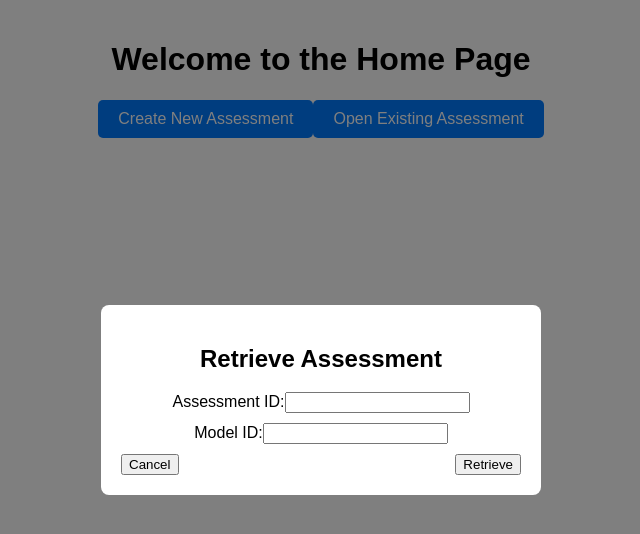
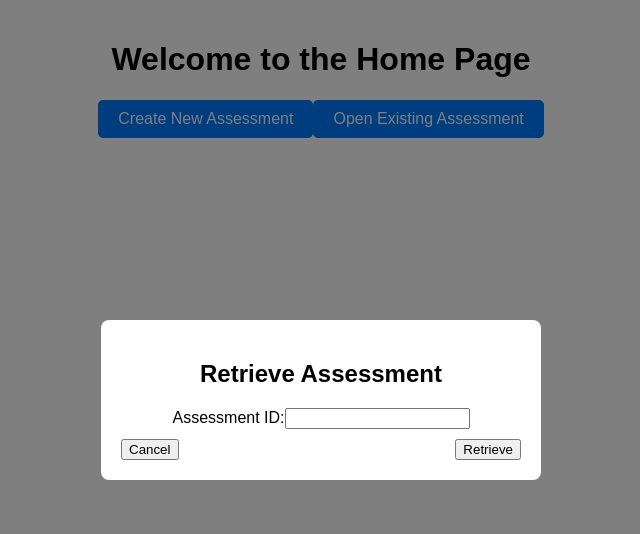
Before and after one commit to aravindmeyappan/risk-rank-tool, a React (Create React App) app: page / in a window 1280 px wide. Both pictures are taken after a click on the button "Open Existing Assessment". Shown: the top 534 px of the page, without its empty margins (319-959 px from the left). Built offline with nearby package versions, Linux system fonts and the light colour scheme; no server answers.

Commit message:
Basic retrieval
retrieval of the existing assessments from the backend server's in memory database is done. but the data is displayed only on the console

```diff
--- a/src/components/RetrieveModal.js
+++ b/src/components/RetrieveModal.js
@@ -4,18 +4,20 @@ import './RetrieveModal.css';
 
 const RetrieveModal = ({ show, onClose, onRetrieve }) => {
   const [assessmentID, setAssessmentID] = useState('');
-  const [modelID, setModelID] = useState('');
 
   const handleRetrieve = async () => {
-    if (assessmentID && modelID) {
+    if (assessmentID) {
       try {
-        const response = await axios.post('http://localhost:5000/retrieve', { assessmentID, modelID });
+        const response = await axios.get(`http://localhost:5000/retrieve`, { params: { assessmentID } });
         onRetrieve(response.data);
+        console.log('Assessment ID:', assessmentID)
+        console.log('Retrieved data:', response.data);
       } catch (error) {
         console.error('Error retrieving data:', error);
+        alert('Assessment not found.');
       }
     } else {
-      alert('Please enter both Assessment ID and Model ID.');
+      alert('Please enter Assessment ID.');
     }
   };
 
@@ -36,14 +38,6 @@ const RetrieveModal = ({ show, onClose, onRetrieve }) => {
               onChange={(e) => setAssessmentID(e.target.value)}
             />
           </label>
-          <label>
-            Model ID:
-            <input
-              type="text"
-              value={modelID}
-              onChange={(e) => setModelID(e.target.value)}
-            />
-          </label>
         </div>
         <div className="modal-footer">
           <button onClick={onClose}>Cancel</button>
--- a/src/pages/HomePage.js
+++ b/src/pages/HomePage.js
@@ -30,26 +30,8 @@ const HomePage = () => {
     navigate('/assessment', { state: { assessmentID } });
   };
 
-  const handleRetrieve = async (assessmentID, modelID) => {
-    try {
-      const response = await fetch('http://localhost:3001/api/retrieve', {
-        method: 'POST',
-        headers: {
-          'Content-Type': 'application/json',
-        },
-        body: JSON.stringify({ assessmentID, modelID }),
-      });
-
-      if (response.ok) {
-        const data = await response.json();
-        navigate('/assessment', { state: { assessmentID, data } });
-      } else {
-        alert('Assessment not found.');
-      }
-    } catch (error) {
-      console.error('Error:', error);
-      alert('An error occurred while retrieving the assessment.');
-    }
+  const handleRetrieve = async (data) => {
+    navigate('/assessment', { state: { assessmentID: data.assessmentID, data: data.data } });
   };
 
   return (
```
